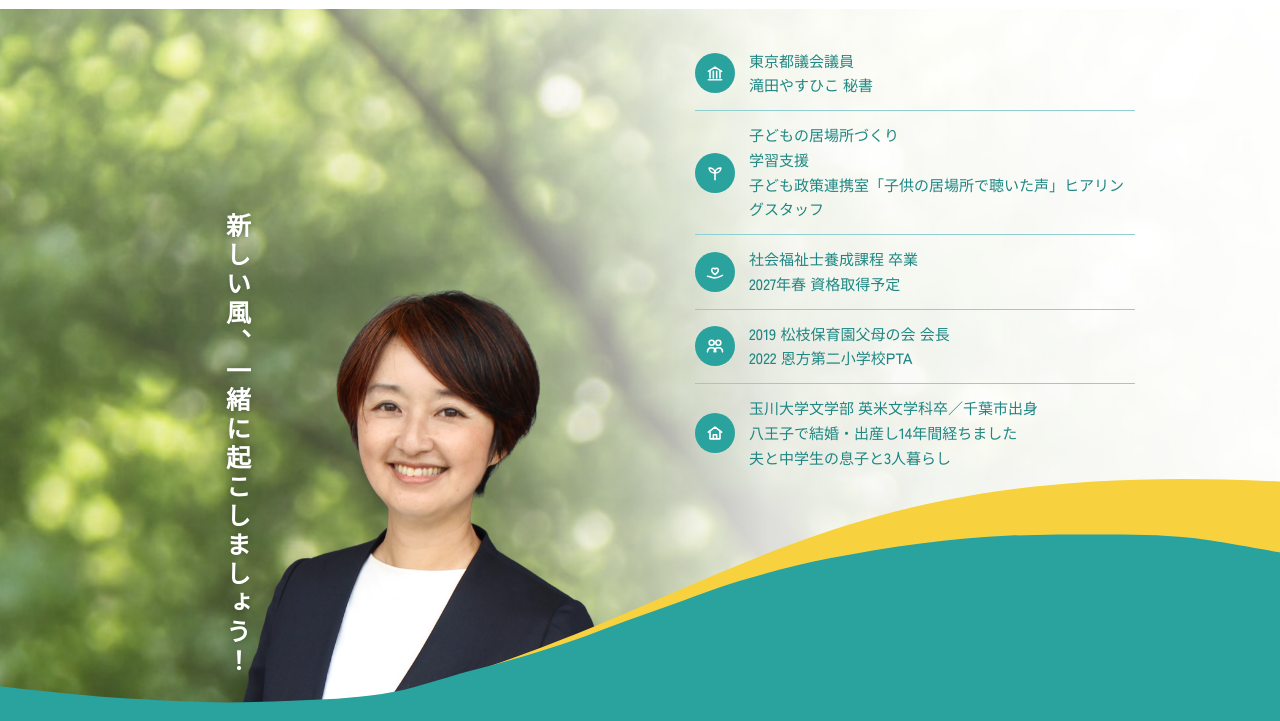
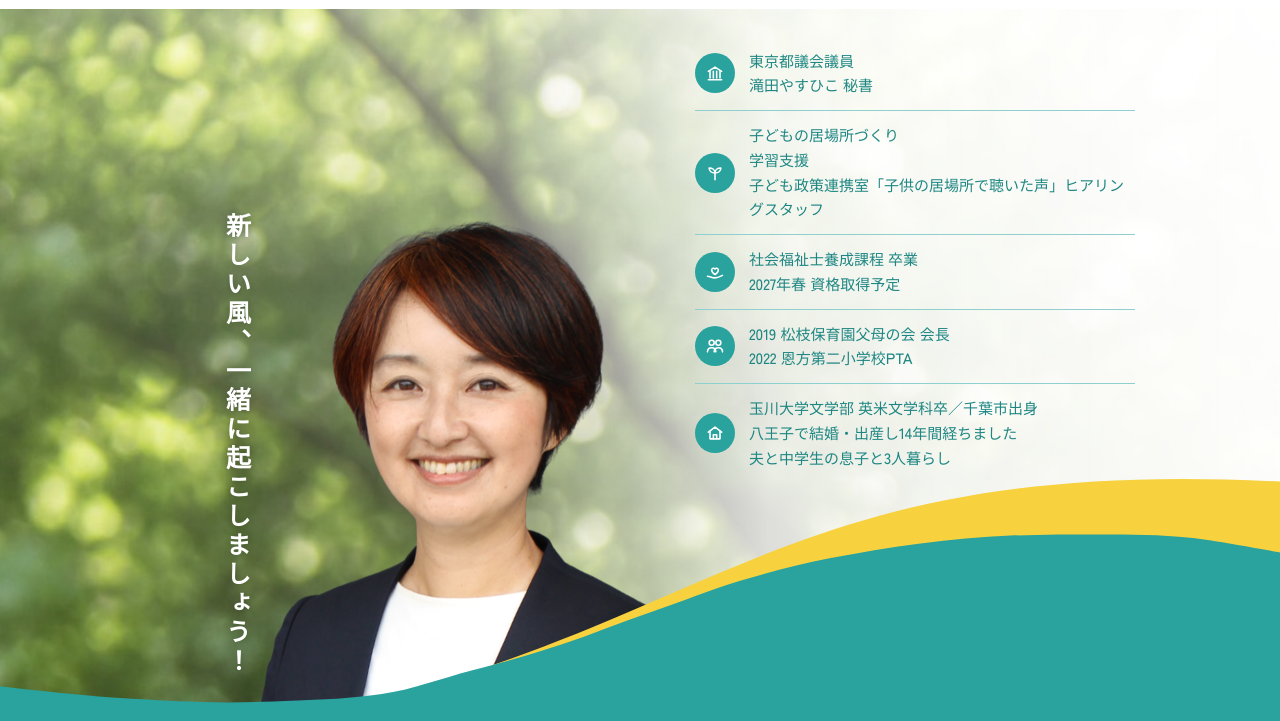
Before and after one commit to aoiyumi802/aoiyumi802.github.io, a plain HTML site: page index.html in a window 1280 px wide. Shown: the part 56-777 px from the top of the page. Drawn offline with Linux system fonts and the light colour scheme; a web font is replaced by a local one.

Commit message:
トップの顔写真の傾きを5度直し、顔のアップにする

```diff
--- a/index.html
+++ b/index.html
@@ -92,9 +92,13 @@
     align-items: end;
     padding-block: 28px 0;
   }
-  /* 顔写真の画像は左右と上に余白が多いので、枠より大きく置いて人物を大きく見せる（下は名前の帯に隠れる） */
+  /* 顔写真は余白が多いので、枠より大きく置いて顔のアップにする（肩から下は名前の帯に隠れる）。
+     元の写真は顔が向かって右に約5度傾いているので、顔の中心を軸に反対へ5度回して水平にする */
   .hero-photo { position: relative; max-width: 450px; justify-self: end; width: 100%; aspect-ratio: 5 / 6; overflow: hidden; }
-  .hero-photo img { position: absolute; top: 4%; left: -24%; width: 150%; max-width: none; }
+  .hero-photo img {
+    position: absolute; top: -13%; left: -42%; width: 200%; max-width: none;
+    transform: rotate(-5deg); transform-origin: 47% 34%;
+  }
   .catch {
     position: absolute; top: 5%; left: 3%; z-index: 1; margin: 0;
     writing-mode: vertical-rl;
```
